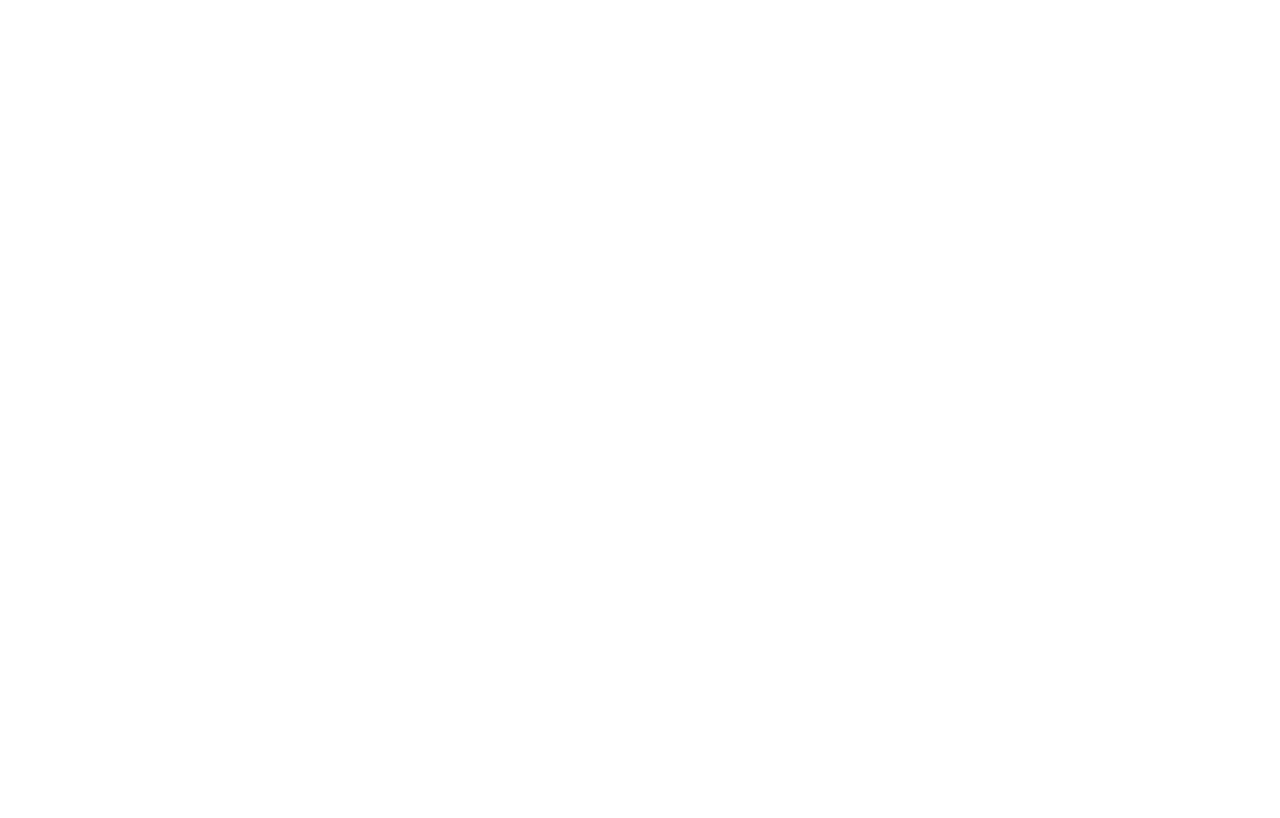
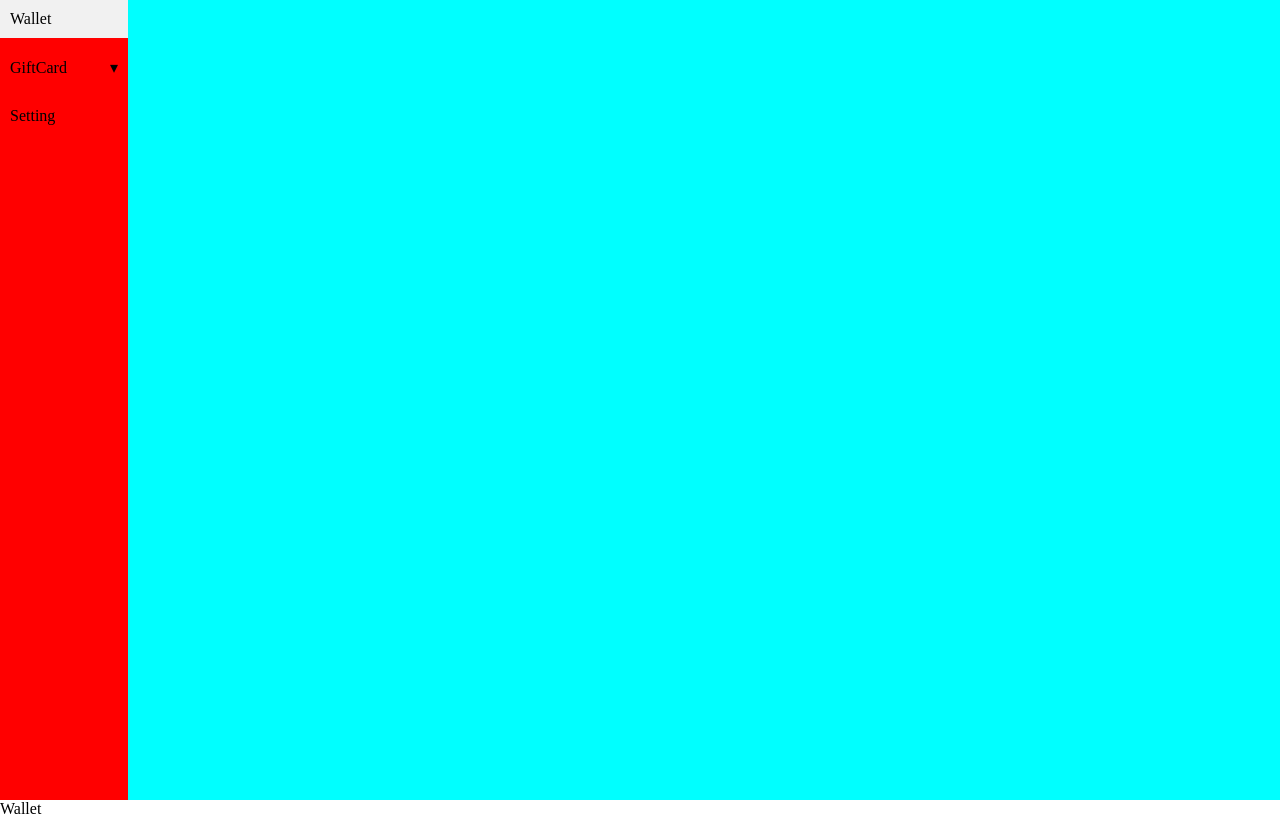
Before and after one commit to Artchain1/PayGift, a React (Vite) app in the folder client/: page /wallet in a window 1280 px wide. Before the commit this address had no page. Built offline with nearby package versions, Linux system fonts and the light colour scheme.

Commit message:
side commit

```diff
--- a/client/src/App.jsx
+++ b/client/src/App.jsx
@@ -3,6 +3,11 @@
 import Home from './components/Home/Home'
 import Login from './pages/Auth/Login/Login'
 import Register from './pages/Auth/Register/Register'
+import Wallet from './components/Dashboard/Wallet'
+import Settings from './components/Dashboard/Settings'
+import CreateCard from './components/Dashboard/GiftCard/CreateCard'
+import Redeem from './components/Dashboard/GiftCard/Redeem'
+
 // import AuthPage from './pages/AuthPage'
 // import GoogleAuth from './components/authentications/GoogleAuth'
 // import AccountConfirmation from "./components/authentications/AccountConfirmation";
@@ -11,11 +16,17 @@
 
 const App = () => {
   return (
+
     <>
+
       <Routes>
         <Route path='/' element={<Home/>}/>
         <Route path='/login' element={<Login/>}/>
         <Route path='/register' element={<Register/>}/>
+        <Route path='/wallet' element={<Wallet/>} />
+        <Route path='/createCard' element={<CreateCard/>} />
+        <Route path='/redeem' element={<Redeem/>} />
+        <Route path='/setting' element={<Settings/>} />
         {/* <Route path="/auth" element={<AuthPage />} />
 				<Route path="/auth/google-verify" element={<GoogleAuth />} />
 				<Route path="/confirm-email" element={<AccountConfirmation />} />
--- /dev/null
+++ b/client/src/components/Dashboard/Dashboard.css
@@ -0,0 +1,65 @@
+.walletCon {
+    background-color: aqua;
+    height: 100vh;
+    justify-content: space-between;
+}
+
+.giftBox {
+    background-color: red;
+    height: 100vh;
+    width: 10%;
+}
+
+
+.giftBox {
+    position: relative;
+  }
+
+  .left {
+    position: relative;
+  }
+
+  .cardCenter {
+    position: relative;
+    margin-bottom: 10px; /* Adjust margin as needed */
+  }
+
+  .cardCenter a {
+    display: flex;
+    justify-content: space-between;
+    align-items: center;
+    padding: 10px;
+    text-decoration: none;
+    color: black;
+  }
+
+  .cardCenter a:hover {
+    background-color: #f1f1f1;
+  }
+
+  .dropdown-icon {
+    margin-left: 10px;
+  }
+
+  .dropdown {
+    display: flex;
+    flex-direction: column;
+    background-color: #f9f9f9;
+    box-shadow: 0px 8px 16px rgba(0, 0, 0, 0.2);
+    position: absolute;
+    top: 100%; /* Position the dropdown below the GiftCard link */
+    left: 0;
+    z-index: 1;
+    width: 100%; /* Match the width of the parent */
+  }
+
+  .dropdown-item {
+    padding: 12px 16px;
+    text-decoration: none;
+    color: black;
+    cursor: pointer;
+  }
+
+  .dropdown-item:hover {
+    background-color: #f1f1f1;
+  }
--- /dev/null
+++ b/client/src/components/Dashboard/GiftCard/CreateCard.jsx
@@ -0,0 +1,9 @@
+import React from 'react'
+
+const CreateCard = () => {
+  return (
+    <div>CreateCard</div>
+  )
+}
+
+export default CreateCard
--- /dev/null
+++ b/client/src/components/Dashboard/GiftCard/Redeem.jsx
@@ -0,0 +1,9 @@
+import React from 'react'
+
+const Redeem = () => {
+  return (
+    <div>Redeem</div>
+  )
+}
+
+export default Redeem
--- /dev/null
+++ b/client/src/components/Dashboard/Settings.jsx
@@ -0,0 +1,15 @@
+import React from 'react'
+import Sidebar from './Sidebar'
+import './Dashboard.css'
+
+const Settings = () => {
+  return (
+    <>
+    <Sidebar />
+    <div>Settings</div>
+    </>
+
+  )
+}
+
+export default Settings
--- /dev/null
+++ b/client/src/components/Dashboard/Sidebar.jsx
@@ -0,0 +1,55 @@
+import React, { useState } from "react";
+import { Link } from "react-router-dom";
+import "./Dashboard.css";
+
+const cardboardLinks = [
+  { title: "Wallet", url: "/wallet" },
+  { title: "GiftCard", url: "#" }, // '#' to prevent navigation
+  { title: "Setting", url: "/setting" },
+];
+
+const Sidebar = () => {
+  const [activeIndex, setActiveIndex] = useState(0);
+  const [isGiftCardDropdownVisible, setGiftCardDropdownVisible] = useState(false);
+
+  const handleLinkClick = (index, title) => {
+    setActiveIndex(index);
+    if (title === "GiftCard") {
+      setGiftCardDropdownVisible(!isGiftCardDropdownVisible);
+    } else {
+      setGiftCardDropdownVisible(false);
+    }
+  };
+
+  return (
+    <div className="giftBox">
+      <div className="left">
+        {cardboardLinks.map(({ title, url }, index) => (
+          <div className="cardCenter" key={index}>
+            <Link to={url} onClick={(e) => {
+              if (title === "GiftCard") {
+                e.preventDefault(); // Prevent navigation
+                handleLinkClick(index, title);
+              } else {
+                handleLinkClick(index, title);
+              }
+            }}>
+              {title}
+              {title === "GiftCard" && (
+                <span className="dropdown-icon">&#9662;</span> // Downward arrow icon
+              )}
+            </Link>
+            {title === "GiftCard" && isGiftCardDropdownVisible && (
+              <div className="dropdown">
+                <div className="dropdown-item"><Link to="/createCard">Create Giftcard</Link></div>
+                <div className="dropdown-item"><Link to="/redeem">Redeem Giftcard</Link></div>
+              </div>
+            )}
+          </div>
+        ))}
+      </div>
+    </div>
+  );
+};
+
+export default Sidebar;
--- /dev/null
+++ b/client/src/components/Dashboard/Wallet.jsx
@@ -0,0 +1,15 @@
+import React from 'react'
+import './Dashboard.css'
+import Sidebar from './Sidebar'
+
+const Wallet = () => {
+  return (
+    <div className='walletCon'>
+        <Sidebar />
+        <div>Wallet</div>
+
+    </div>
+  )
+}
+
+export default Wallet
```
